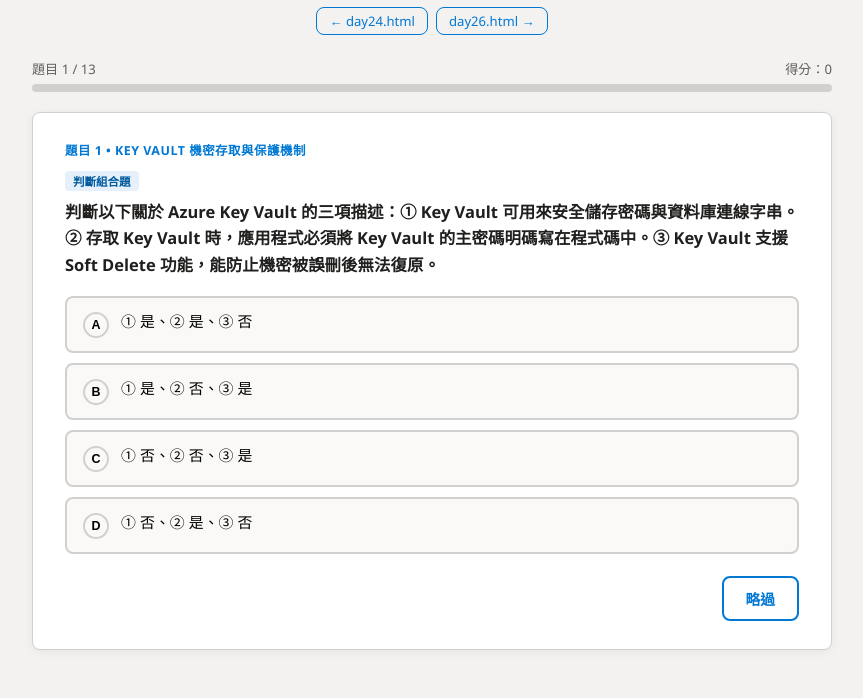
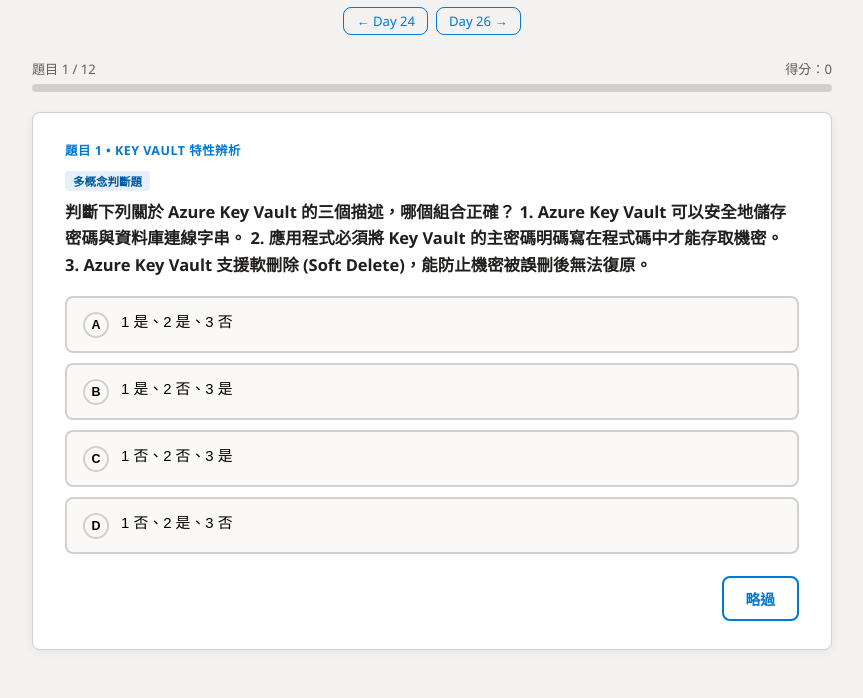
Before and after one commit to linjinhsien/linjinhsien.github.io, a plain HTML site: page day25.html in a window 1280 px wide. Shown: the part 121-819 px from the top of the page, without its empty margins (208-1071 px from the left). Drawn offline with Linux system fonts and the light colour scheme.

Commit message:
Add AZ-900 Day 25 quiz page (Key Vault)

```diff
--- a/day25.html
+++ b/day25.html
@@ -2,8 +2,8 @@
 <html lang="zh-TW">
 <head>
 <meta charset="UTF-8">
-<meta name="viewport" content="width=device-width,initial-scale=1">
-<title>AZ-900 Day 25 Quiz - Azure Key Vault &amp; Sentinel</title>
+<meta name="viewport" content="width=device-width, initial-scale=1.0">
+<title>AZ-900 Day 25 Quiz｜Azure Key Vault &amp; Sentinel</title>
 <style>
 :root{--azure:#0078d4;--azure-dark:#005a9e;--azure-light:#d0e8f8;--correct:#107c10;--correct-bg:#dff6dd;--wrong:#c50f1f;--wrong-bg:#fde7e9;--neutral:#605e5c;--bg:#f3f2f1;--card:#fff;--text:#201f1e;--border:#d2d0ce;--radius:8px;}
 *{box-sizing:border-box;margin:0;padding:0;}
@@ -67,22 +67,26 @@
 <header>
   <div class="day-badge">DAY 25</div>
   <h1>Azure Key Vault &amp; Sentinel</h1>
-  <p>AZ-900 考題練習｜金鑰機密管理與 SIEM 縱深防禦</p>
-  <div class="nav-links">
-    <a class="nav-link" href="day24.html">← day24.html</a>
-    <a class="nav-link" href="day26.html">day26.html →</a>
-  </div>
+  <p>金鑰機密管理、HSM、SIEM/SOAR 縱深防禦實戰</p>
+  <nav class="nav-links">
+    <a class="nav-link" href="day24.html">&#8592; Day 24</a>
+    <a class="nav-link" href="day26.html">Day 26 &#8594;</a>
+  </nav>
 </header>
+
 <div class="progress-wrap">
   <div class="progress-label">
-    <span id="progressText">題目 1 / 13</span>
+    <span id="progressText">題目 1 / 12</span>
     <span id="scoreText">得分：0</span>
   </div>
-  <div class="progress-bar-track"><div class="progress-bar-fill" id="progressFill" style="width:0%"></div></div>
+  <div class="progress-bar-track">
+    <div class="progress-bar-fill" id="progressFill" style="width:0%"></div>
+  </div>
 </div>
+
 <div class="card" id="quizCard">
   <div class="question-meta" id="questionMeta"></div>
-  <div class="qtype-badge" id="qtypeBadge"></div>
+  <span class="qtype-badge" id="qtypeBadge"></span>
   <div class="scenario-box" id="scenarioBox" style="display:none">
     <div class="scene-label">情境</div>
     <div id="scenarioText"></div>
@@ -95,22 +99,179 @@
     <button class="btn btn-primary" id="nextBtn" onclick="nextQuestion()" style="display:none">下一題</button>
   </div>
 </div>
+
 <script>
-const QUESTIONS=[
-  {type:"單選題",topic:"Azure Key Vault 應用場景",scene:"",q:"Titan 科技計畫部署新服務，需要存取外部支付 Gateway 的 API Key 與加密憑證，希望避免將 API Key 儲存在設定檔中，並能集中控管憑證的存取權限與自動續訂，應使用哪項 Azure 服務？",opts:["Azure Key Vault","Microsoft Defender for Cloud","Azure Advisor","Azure Application Gateway"],a:0,exp:"Azure Key Vault 是唯一專門用於集中管理 Secrets（API Key）、Keys（金鑰）與 Certificates（TLS 憑證）的雲端服務，並支援自動續訂與存取控管。Defender for Cloud 負責資源安全姿態評估；Advisor 提供最佳化建議；Application Gateway 是 L7 負載平衡器，三者皆無法取代 Key Vault 的機密管理功能。"},
-  {type:"單選題",topic:"Microsoft Sentinel SIEM/SOAR",scene:"",q:"資安團隊需要收集 Azure 訂用帳戶、AWS 帳號以及 Palo Alto 防火牆的安全日誌，利用 AI 機器學習分析跨系統進階威脅，並在偵測到勒索軟體行為時自動執行腳本阻擋攻擊，應選擇哪項服務？",opts:["Azure Key Vault","Microsoft Defender for Cloud","Microsoft Sentinel","Azure Service Health"],a:2,exp:"Microsoft Sentinel 是雲端原生的 SIEM（跨系統日誌收集與 AI 威脅分析）與 SOAR（自動化事故回應 Playbooks）平台，支援多雲與地端 Data Connectors。Defender for Cloud 著重於資源姿態評估（CSPM/CWPP）；Key Vault 管理機密；Service Health 提供 Azure 服務健康狀態通知，三者皆無法取代 Sentinel 的全域 SIEM/SOAR 功能。"},
-  {type:"單選題",topic:"Defender for Cloud Secure Score",scene:"",q:"IT 主管在 Azure 入口網站中看到名為 Secure Score（安全比分）的百分比指標，並希望透過完成系統建議的改善事項（如開啟 VM 雙重認證、關閉不必要的對外埠）來提升此分數，此 Secure Score 功能由哪個 Azure 服務提供？",opts:["Microsoft Defender for Cloud","Azure Cost Management","Azure Key Vault","Azure Policy"],a:0,exp:"Secure Score 是 Microsoft Defender for Cloud（CSPM）的核心量化指標，持續審查資源安全狀況並計算分數。分數越高代表雲端資源配置越符合微軟資安最佳實踐。Cost Management 管理費用；Key Vault 管理機密；Azure Policy 管理合規規則，三者均不提供 Secure Score 功能。"},
-  {type:"判斷組合題",topic:"Key Vault 機密存取與保護機制",scene:"",q:"判斷以下關於 Azure Key Vault 的三項描述：① Key Vault 可用來安全儲存密碼與資料庫連線字串。② 存取 Key Vault 時，應用程式必須將 Key Vault 的主密碼明碼寫在程式碼中。③ Key Vault 支援 Soft Delete 功能，能防止機密被誤刪後無法復原。",opts:["① 是、② 是、③ 否","① 是、② 否、③ 是","① 否、② 否、③ 是","① 否、② 是、③ 否"],a:1,exp:"① 正確：Key Vault Secrets 專門用於儲存密碼、API Key 與連線字串（最大 25KB）。② 錯誤：應用程式應搭配 Entra ID Managed Identity（受控識別）無密碼認證存取 Key Vault，程式碼中零明碼！③ 正確：Soft Delete 是現代 Key Vault 強制預設啟用的功能，保留期預設 90 天，被刪除的物件可在保留期內還原。"},
-  {type:"服務配對題",topic:"Defender for Cloud vs Microsoft Sentinel",scene:"",q:"Titan 科技需要配對正確服務：[ 聲明 1 ] 提供雲端資源資安建議並計算 Secure Score 的平台；[ 聲明 2 ] 具備 SIEM 與 SOAR 功能，可進行跨雲與地端日誌威脅分析及自動化回應的平台。",opts:["聲明 1：Microsoft Sentinel；聲明 2：Microsoft Defender for Cloud","聲明 1：Microsoft Defender for Cloud；聲明 2：Microsoft Sentinel","聲明 1：Azure Key Vault；聲明 2：Microsoft Defender for Cloud","聲明 1：Azure Policy；聲明 2：Azure Key Vault"],a:1,exp:"Defender for Cloud（CSPM/CWPP）負責資源安全姿態評估與 Secure Score；Microsoft Sentinel（SIEM/SOAR）負責全域企業日誌收集、AI 關聯分析與 Logic Apps 自動化劇本回應。兩者各司其職，不可混淆。"},
-  {type:"單選題",topic:"Key Vault 物件類型",scene:"",q:"在 Azure Key Vault 中，應使用哪種物件類型來儲存資料庫連線字串和第三方服務 API Key？",opts:["Keys（金鑰）","Secrets（機密）","Certificates（憑證）","Policies（原則）"],a:1,exp:"Secrets（機密）是 Key Vault 中儲存字串型態敏感資料的物件類型，適用於資料庫連線字串、API Key、Redis 存取密碼等（最大 25KB）。Keys 用於密碼學加密解密運算；Certificates 用於 TLS/SSL 憑證管理；Policies 並非 Key Vault 物件類型。"},
-  {type:"單選題",topic:"HSM 安全標準",scene:"",q:"Azure Key Vault Premium 與 Managed HSM 使用專用單租戶硬體模組，符合哪個 FIPS 安全標準等級？",opts:["FIPS 140-2 Level 1","FIPS 140-2 Level 2","FIPS 140-2 Level 3","FIPS 140-3 Level 2"],a:2,exp:"Azure Key Vault Premium/Managed HSM 使用專用硬體模組，符合 FIPS 140-2 Level 3（甚至 FIPS 140-3 Level 3）標準，金鑰在 HSM 內部硬體生成，即便微軟工程師也無法提取明碼。標準級（Standard）Key Vault 使用共用硬體，符合 FIPS 140-2 Level 2。HSM 適用於金融、醫療等高度監管合規情境。"},
-  {type:"單選題",topic:"Key Vault Soft Delete 保留期",scene:"",q:"Azure Key Vault 的 Soft Delete 預設保留期（Retention Period）為多少天？",opts:["7 天","30 天","90 天","365 天"],a:2,exp:"Soft Delete 預設保留期為 90 天（可自訂 7 到 90 天）。現代 Azure Key Vault 已強制預設啟用 Soft Delete 且不可停用。在保留期內，被刪除的 Key Vault 或其物件處於可還原狀態，有效防止誤刪造成的機密遺失。"},
-  {type:"情境題",topic:"Key Vault + Sentinel 架構決策",scene:"Titan 科技將核心支付系統微服務化。資安審計發現兩大問題：① 生產環境 SQL 資料庫密碼明文寫死在 App Service 的 web.config 與 GitHub 程式碼庫中；② 企業擁有多個 Azure 訂用帳戶與地端機房，VM 遭受攻擊時，維運團隊需數小時手動比對各系統 Log，無法快速聯動封鎖攻擊源 IP。",q:"下列哪項架構方案最符合「程式碼零明文憑證」且「能自動化跨系統安全事件回應」的需求？",opts:["使用 Defender for Cloud 儲存資料庫密碼，並以 Azure Monitor 執行 SIEM 警報與自動封鎖","使用 Azure Key Vault + Entra ID Managed Identity 實現無密碼存取，並部署 Microsoft Sentinel 進行跨雲 SIEM 與 Logic Apps 自動化 SOAR 回應","使用 Azure Policy 強制加密程式碼中的密碼，並用 Azure Advisor 進行日誌分析與警報","使用 NSG 儲存資料庫憑證，並用 Application Gateway 收集跨系統資安日誌"],a:1,exp:"正確架構：Key Vault 集中安全管理 Secrets/Keys/Certificates，配合 Managed Identity 達成程式碼零明文憑證；Microsoft Sentinel 是雲端原生 SIEM/SOAR，負責跨雲與地端 Log 關聯分析與 Logic Apps 自動化事故回應。Defender for Cloud 無法儲存機密；Azure Monitor 缺乏 SIEM/SOAR 能力；Azure Policy 是合規規則工具而非密碼加密工具；NSG 是 L4 網路過濾，Application Gateway 是 L7 負載平衡，兩者均不適用此場景。"},
-  {type:"單選題",topic:"Sentinel SOAR 自動化劇本",scene:"",q:"Microsoft Sentinel 的 SOAR 自動化劇本（Playbooks）是基於哪個 Azure 服務構建的？",opts:["Azure Functions","Azure Logic Apps","Azure Automation Runbooks","Azure DevOps Pipelines"],a:1,exp:"Microsoft Sentinel 的 Playbooks 是基於 Azure Logic Apps 構建的。當 Sentinel 偵測到可疑暴力破解攻擊時，Logic Apps Playbook 可自動在 Entra ID 封鎖可疑帳號、在 NSG/Azure Firewall 新增 IP 阻擋規則，或在 Teams/Slack 資安頻道發送事件告警通知，實現自動化 SOAR 回應。"},
-  {type:"單選題",topic:"Key Vault Purge Protection",scene:"",q:"關於 Azure Key Vault 的 Purge Protection（清除保護）功能，下列何者正確？",opts:["Purge Protection 是預設啟用的，無需手動開啟","Purge Protection 啟用後可以隨時由訂用帳戶擁有者關閉","Purge Protection 一旦啟用便無法關閉，防止在 Soft Delete 保留期內強制銷毀 Key Vault","Purge Protection 只保護 Keys，不保護 Secrets 和 Certificates"],a:2,exp:"Purge Protection 一旦啟用便無法關閉（這是其安全設計的核心）。它能防止任何角色（包括訂用帳戶擁有者或勒索軟體攻擊者）在 Soft Delete 保留期內強制徹底銷毀 Key Vault 及其中的 Secrets/Keys/Certificates。Purge Protection 是選用功能，但生產環境強烈建議啟用。"},
-  {type:"單選題",topic:"Sentinel 資料收集機制",scene:"",q:"Microsoft Sentinel 使用哪種機制來收集來自 Azure、AWS、地端防火牆等各種來源的安全日誌？",opts:["Azure Active Directory 連線設定","Data Connectors（資料連接器）","API Management 閘道器","VPN Gateway 站對站連線"],a:1,exp:"Microsoft Sentinel 使用 Data Connectors（資料連接器）收集多雲與地端日誌，內建數百種連接器，可一鍵導入 Azure 服務（Entra ID、Defender for Cloud、Key Vault）、Microsoft 365（Office 365、Teams）、AWS CloudTrail/GuardDuty、GCP 稽核日誌、Palo Alto/Cisco 地端設備等來源。"},
-  {type:"單選題",topic:"AWS 雙雲機密管理對照",scene:"",q:"Azure Key Vault 的 Secrets 功能（儲存密碼、API Key 並支援自動輪替）與下列哪項 AWS 服務最接近？",opts:["AWS CloudHSM","AWS KMS（Key Management Service）","AWS Secrets Manager","AWS Certificate Manager（ACM）"],a:2,exp:"AWS Secrets Manager 負責儲存資料庫密碼、API Key 等機密字串並支援自動輪替，對應 Azure Key Vault 的 Secrets 功能。AWS KMS 對應 Key Vault 的 Keys（加密金鑰管理）；AWS Certificate Manager（ACM）對應 Key Vault 的 Certificates（TLS 憑證管理）；AWS CloudHSM 對應 Azure Managed HSM（專用硬體安全模組）。"}
+const QUESTIONS = [
+  {
+    type: "單選題",
+    topic: "Key Vault 應用場景",
+    scene: "Titan 科技計畫部署新服務，需要存取外部支付 Gateway 的 API Key 與加密憑證。為符合 PCI-DSS 資安規範，希望避免將 API Key 儲存在應用程式設定檔中，並集中控管憑證存取與自動續訂。",
+    q: "應該推薦使用哪一項 Azure 服務？",
+    opts: [
+      "Azure Key Vault",
+      "Microsoft Defender for Cloud",
+      "Azure Advisor",
+      "Azure Application Gateway"
+    ],
+    a: 0,
+    exp: "關鍵字「避免將 API Key 儲存在設定檔中」、「集中控管憑證存取與自動續訂」直接指向 Azure Key Vault。Key Vault 是唯一專門用於集中管理 Secrets（機密）、Keys（金鑰）與 Certificates（憑證）的雲端服務。Defender for Cloud 是資源安全姿態評估工具；Advisor 提供成本與效能建議；Application Gateway 是 L7 負載平衡器與 WAF。ExamTopics 社群投票：A 100%。"
+  },
+  {
+    type: "單選題",
+    topic: "Microsoft Sentinel 定位",
+    scene: "Titan 科技資安團隊需要雲端原生工具，能從 Azure 訂用帳戶、AWS 帳號及地端 Palo Alto 防火牆收集資安日誌，利用 AI 機器學習分析跨系統進階威脅，並在偵測到勒索軟體行為時自動執行腳本阻擋攻擊。",
+    q: "應選擇下列哪項服務？",
+    opts: [
+      "Azure Key Vault",
+      "Microsoft Defender for Cloud",
+      "Microsoft Sentinel",
+      "Azure Service Health"
+    ],
+    a: 2,
+    exp: "「收集跨雲與地端日誌」、「AI 機器學習分析跨系統威脅 (SIEM)」、「自動執行腳本阻擋攻擊 (SOAR)」是 Microsoft Sentinel 的標誌特徵。Defender for Cloud 提供資源防衛與 Secure Score，但不具備全域多源 Log 整合與 SOAR 自動化 Playbooks 的大腦。Key Vault 是機密管理；Service Health 是服務狀態通知。ExamTopics 社群投票：C 98%。"
+  },
+  {
+    type: "單選題",
+    topic: "Secure Score 歸屬",
+    scene: "Titan 科技 IT 主管在 Azure 入口網站看到名為「Secure Score」的百分比指標，希望透過完成建議的改善事項（開啟 VM 雙重認證、關閉不必要的對外埠）來提升此分數。",
+    q: "這個 Secure Score 功能是由哪一個 Azure 服務提供的？",
+    opts: [
+      "Microsoft Defender for Cloud",
+      "Azure Cost Management",
+      "Azure Key Vault",
+      "Azure Policy"
+    ],
+    a: 0,
+    exp: "Secure Score 是 Microsoft Defender for Cloud (CSPM) 的核心量化指標，持續審查資源安全狀況並計算分數。分數越高代表雲端資源配置符合微軟資安最佳實踐的比率越高。Cost Management 管成本；Key Vault 管機密；Policy 管合規規則。ExamTopics 社群投票：A 100%。"
+  },
+  {
+    type: "多概念判斷題",
+    topic: "Key Vault 特性辨析",
+    scene: null,
+    q: "判斷下列關於 Azure Key Vault 的三個描述，哪個組合正確？\n1. Azure Key Vault 可以安全地儲存密碼與資料庫連線字串。\n2. 應用程式必須將 Key Vault 的主密碼明碼寫在程式碼中才能存取機密。\n3. Azure Key Vault 支援軟刪除 (Soft Delete)，能防止機密被誤刪後無法復原。",
+    opts: [
+      "1 是、2 是、3 否",
+      "1 是、2 否、3 是",
+      "1 否、2 否、3 是",
+      "1 否、2 是、3 否"
+    ],
+    a: 1,
+    exp: "描述 1【正確】：Key Vault 的 Secrets 專門儲存密碼、API Key 與連線字串。描述 2【錯誤】：應用程式應搭配 Entra ID Managed Identity（受控識別）認證存取 Key Vault，無需在程式碼中硬編碼任何密碼——這正是 Key Vault 的核心價值「程式碼零明文憑證」。描述 3【正確】：Key Vault 內建 Soft Delete 與 Purge Protection，被刪除的物件會進入保留期（預設 90 天）可進行還原。"
+  },
+  {
+    type: "配對題",
+    topic: "Defender vs Sentinel 職責分工",
+    scene: null,
+    q: "請配對正確的服務：\n【聲明 1】提供雲端資源資安建議並計算 Secure Score 的平台是？\n【聲明 2】具備 SIEM 與 SOAR 功能，可進行跨雲與地端日誌威脅分析及自動化回應的平台是？",
+    opts: [
+      "[1] Microsoft Sentinel；[2] Microsoft Defender for Cloud",
+      "[1] Microsoft Defender for Cloud；[2] Microsoft Sentinel",
+      "[1] Azure Key Vault；[2] Microsoft Defender for Cloud",
+      "[1] Azure Policy；[2] Azure Key Vault"
+    ],
+    a: 1,
+    exp: "聲明 1（Secure Score、資源姿態評估）→ Microsoft Defender for Cloud (CSPM/CWPP)。聲明 2（跨多雲日誌收集、SIEM 關聯分析、SOAR 自動化劇本）→ Microsoft Sentinel。兩者協同工作：Defender 負責「預防資源設定錯誤與主機弱點」；Sentinel 負責「收集日誌、關聯分析攻擊事件與自動化警報」。"
+  },
+  {
+    type: "情境決策題",
+    topic: "資安架構選型",
+    scene: "Titan 科技資安審計發現：(1) 開發團隊將生產 SQL 資料庫帳密以明文寫死在 web.config 與 GitHub。(2) 當 VM 遭受密碼猜測攻擊時，維運團隊需數小時手動比對各系統 Log，無法即時聯動封鎖攻擊源 IP。",
+    q: "CTO 要求以現代化方案解決以上兩大問題，應選擇哪個架構方案？",
+    opts: [
+      "使用 Defender for Cloud 作為機密儲存庫存放資料庫密碼，並使用 Azure Monitor 執行 SIEM 警報與自動封鎖",
+      "使用 Azure Key Vault 配合 Entra ID Managed Identity 實現無密碼存取；同時部署 Microsoft Sentinel 集中收集跨雲日誌，實現 SIEM 偵測與 Logic Apps SOAR 自動化回應",
+      "使用 Azure Policy 強制加密程式碼中的密碼，並利用 Azure Advisor 當作 SIEM/SOAR 平台",
+      "使用 Network Security Group 儲存資料庫憑證，並利用 Application Gateway 收集跨系統資安日誌"
+    ],
+    a: 1,
+    exp: "選項 B 完全符合微軟最佳實踐：Key Vault 集中保護 Secrets/Keys/Certificates，配合 Managed Identity 達成程式碼零明文憑證；Sentinel 是標準雲端原生 SIEM/SOAR，負責跨來源 Log 關聯分析與 Logic Apps 自動化警報回應。選項 A 錯誤：Defender for Cloud 無法作為機密儲存庫，Azure Monitor 缺乏 Sentinel 的進階 SIEM 威脅情報關聯。選項 C 錯誤：Policy 是合規工具不能加密程式碼，Advisor 是建議工具絕非 SIEM/SOAR。選項 D 錯誤：NSG 是 L4 網路過濾容器，Application Gateway 是 L7 負載平衡器，兩者都完全不適用。"
+  },
+  {
+    type: "單選題",
+    topic: "Key Vault 三大物件類型",
+    scene: null,
+    q: "Azure Key Vault 提供哪三大類型的物件管理？",
+    opts: [
+      "Secrets（機密）、Passwords（密碼）、Certificates（憑證）",
+      "Secrets（機密）、Keys（金鑰）、Certificates（憑證）",
+      "Passwords（密碼）、Keys（金鑰）、Tokens（令牌）",
+      "Secrets（機密）、Keys（金鑰）、Tokens（令牌）"
+    ],
+    a: 1,
+    exp: "Azure Key Vault 三大物件：(1) Secrets（機密）— 儲存 DB 密碼、API Key、連線字串等最大 25KB 敏感字串；(2) Keys（金鑰）— 用於密碼學加密/解密/簽章的 RSA/ECC 金鑰，可由 HSM 託管；(3) Certificates（憑證）— X.509 TLS/SSL 憑證管理，支援自動申購、續訂與部署。這是 AZ-900 高頻考點，請務必記住這三個英文名詞。"
+  },
+  {
+    type: "單選題",
+    topic: "HSM 硬體安全模組",
+    scene: null,
+    q: "下列關於 Azure Key Vault 中 HSM (Hardware Security Module) 的描述，何者最正確？",
+    opts: [
+      "HSM 是符合 FIPS 140 驗證的專用硬體安全模組，提供最高等級的金鑰實體防護",
+      "HSM 是高速記憶體模組，用於加速資料庫查詢運算",
+      "HSM 是混合雲儲存管理 (Hybrid Storage Management) 解決方案",
+      "HSM 是主機安全管理 (Host Security Management)，用於 VM 安全監控"
+    ],
+    a: 0,
+    exp: "HSM (Hardware Security Module) 是符合 FIPS 140 驗證的專用硬體安全模組，提供最高等級的金鑰實體防護。Key Vault Standard 層使用 FIPS 140-2 Level 2；進階的 Managed HSM 使用 FIPS 140-2/3 Level 3 單租戶專用硬體，即便微軟工程師也無法提取明碼金鑰。適用於金融、醫療等高度監管合規情境。AWS 對照服務為 CloudHSM / KMS Custom Key Store。"
+  },
+  {
+    type: "單選題",
+    topic: "Soft Delete 機制",
+    scene: null,
+    q: "關於 Azure Key Vault 的 Soft Delete（軟刪除）功能，哪個描述最正確？",
+    opts: [
+      "Soft Delete 是選用功能，預設未啟用，需手動開啟",
+      "Soft Delete 是選用功能，預設已啟用，但可手動停用",
+      "Soft Delete 已強制預設啟用且不可停用，被刪除物件進入保留期（預設 90 天）可還原",
+      "Soft Delete 僅適用於 Premium 等級的 Key Vault，Standard 等級不支援"
+    ],
+    a: 2,
+    exp: "現代 Azure Key Vault 已強制預設啟用 Soft Delete 且不可停用。當 Key Vault 或其中的機密被刪除時，系統保留保留期（預設 90 天，可自訂 7 到 90 天），在此期間物件處於可還原狀態。配合 Purge Protection（清除保護）可進一步防止勒索軟體在保留期內強制徹底銷毀機密。所有等級的 Key Vault 都支援此功能。"
+  },
+  {
+    type: "單選題",
+    topic: "SOAR 功能與工具",
+    scene: null,
+    q: "Microsoft Sentinel 的 SOAR 功能完整名稱是什麼，並使用哪個 Azure 服務執行自動化 Playbooks？",
+    opts: [
+      "Security Operations and Analysis Review；使用 Azure Functions",
+      "Security Orchestration, Automation, and Response；使用 Azure Logic Apps",
+      "System Operations and Resource Allocation；使用 Azure DevOps",
+      "Security Organization and Audit Reporting；使用 Azure Automation Runbooks"
+    ],
+    a: 1,
+    exp: "SOAR = Security Orchestration, Automation, and Response（安全協調、自動化與回應）。Microsoft Sentinel 的 SOAR 功能透過基於 Azure Logic Apps 的 Playbooks（自動化劇本）執行：當偵測到可疑攻擊時，可自動在 Entra ID 封鎖可疑帳號、在 NSG 新增 IP 阻擋規則、在 Teams/Slack 發送告警通知。AWS 對照：EventBridge + Step Functions / Lambda。"
+  },
+  {
+    type: "單選題",
+    topic: "Purge Protection 功能",
+    scene: null,
+    q: "Azure Key Vault 中 Purge Protection（清除保護）的主要作用是什麼？",
+    opts: [
+      "防止建立名稱重複的 Secrets",
+      "防止未授權的應用程式存取 Keys",
+      "防止任何角色（包括訂用帳戶擁有者）在軟刪除保留期內強制徹底銷毀 Key Vault 或機密",
+      "防止 Keys 從 HSM 硬體匯出到應用程式記憶體"
+    ],
+    a: 2,
+    exp: "Purge Protection（清除保護）選用但強烈建議啟用，且一旦啟用便無法關閉。它能防止任何角色——包括訂用帳戶擁有者甚至勒索軟體——在 Soft Delete 保留期內強制徹底銷毀 Key Vault 或其中的機密，確保機密無法被惡意即時抹除。這與 Soft Delete 是互補的防護機制：Soft Delete 提供還原窗口；Purge Protection 確保這個窗口不被繞過。"
+  },
+  {
+    type: "單選題",
+    topic: "KQL 查詢語言",
+    scene: null,
+    q: "Microsoft Sentinel 底層建立在 Azure Log Analytics 之上，使用哪種查詢語言進行日誌關聯分析？",
+    opts: [
+      "SQL（Structured Query Language）",
+      "KQL（Kusto Query Language）",
+      "SPL（Search Processing Language，Splunk 專用）",
+      "OQL（Object Query Language）"
+    ],
+    a: 1,
+    exp: "Microsoft Sentinel 與 Log Analytics 使用 KQL (Kusto Query Language) 進行極速的大數據查詢與資安關聯分析。KQL 語法簡潔，特別適合時間序列日誌分析——這是 AZ-900 與 SC-200 常見考點。Sentinel 的四大運作步驟：Collect（資料連接器）→ Detect（KQL 規則）→ Investigate（圖形化調查）→ Respond（Logic Apps Playbooks）。"
+  }
 ];
+
 let current=0,score=0,skipped=0,answered,shuffled;
 function shuffle(arr){const a=[...arr];for(let i=a.length-1;i>0;i--){const j=Math.floor(Math.random()*(i+1));[a[i],a[j]]=[a[j],a[i]];}return a;}
 function startQuiz(){shuffled=shuffle(QUESTIONS.map((_,i)=>i));current=0;score=0;skipped=0;answered=new Array(QUESTIONS.length).fill(null);renderQuestion();}
```
